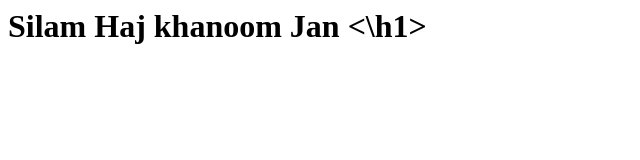
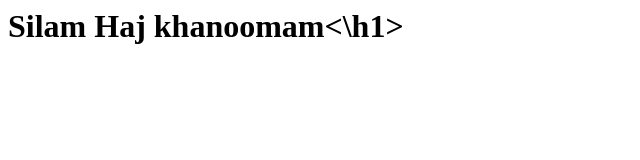
Before and after one commit to hamedk72/hamedk72.github.io, a plain HTML site: page index.html in a window 1280 px wide. Shown: the whole page, without its empty margins (0-640 px from the left). Drawn offline with Linux system fonts and the light colour scheme.

Commit message:
Update index.html

```diff
--- a/index.html
+++ b/index.html
@@ -1 +1 @@
-<h1> Silam Haj khanoom Jan <\h1>
+<h1>Silam Haj khanoomam<\h1>
```
